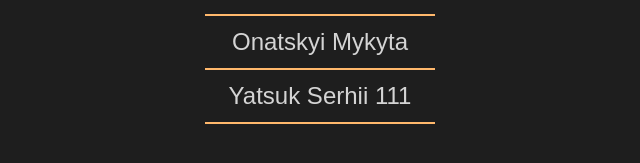
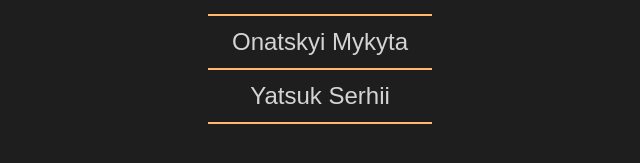
Before and after one commit to Yezhyck/iit-lab4_5, a website: page views/index.html in a window 1280 px wide. Shown: the part 419-582 px from the top of the page, 320-960 px from the left. Drawn offline with Linux system fonts and the light colour scheme; files that its build step writes are made by us from their sources.

Commit message:
Change index.html

```diff
--- a/views/index.html
+++ b/views/index.html
@@ -9,7 +9,7 @@
 <ol>
     <li>Mazur Bohdan</li>
     <li>Onatskyi Mykyta</li>
-    <li>Yatsuk Serhii 111</li>
+    <li>Yatsuk Serhii</li>
 </ol>
 </body>
 </html>
```
